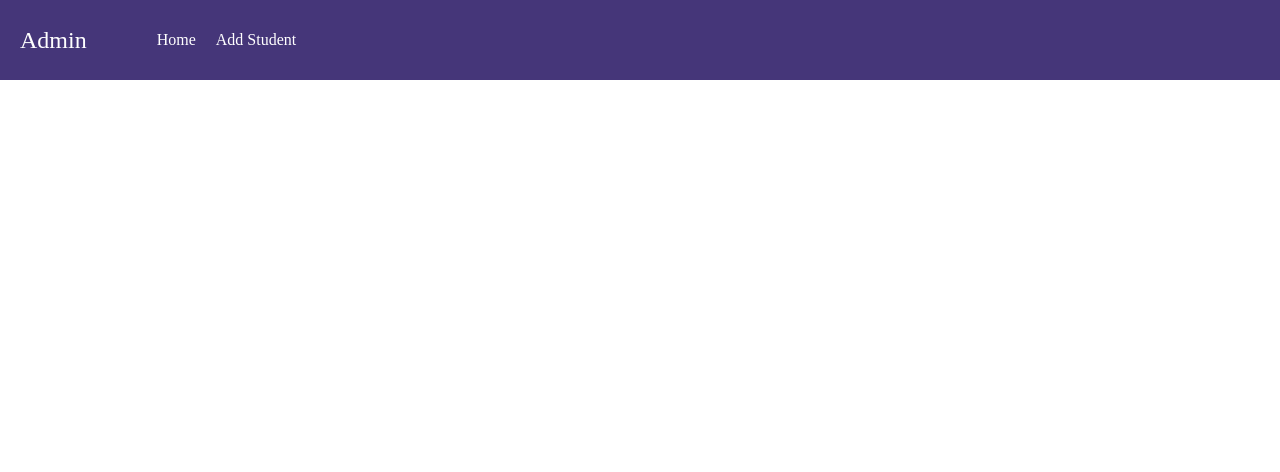
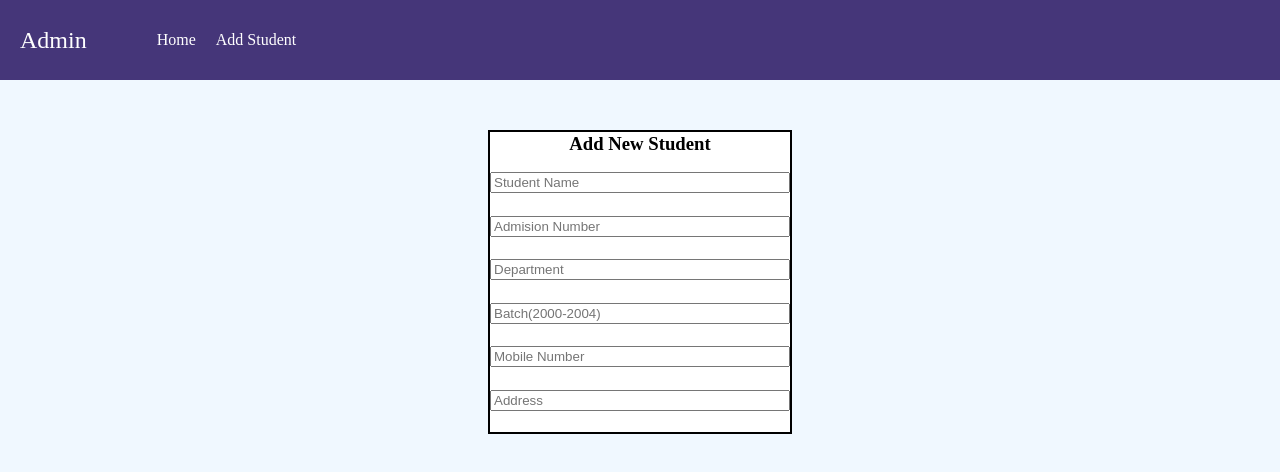
Before and after one commit to phinahas/Student-database-frontend, a React (Create React App) app: page / in a window 1280 px wide. Shown: the top 472 px of the page. Built offline with nearby package versions, Linux system fonts and the light colour scheme.

Commit message:
Form component for adding new student created

```diff
--- a/src/App.js
+++ b/src/App.js
@@ -1,11 +1,15 @@
 
 import './App.css';
 import Navbar from './components/Navbar/Navbar';
+import StudentForm from './components/Add_Student_Form/StudentForm';
+
 
 function App() {
   return (
     <div className="App">
       <Navbar></Navbar>
+      <StudentForm/>
+
     </div>
   );
 }
--- /dev/null
+++ b/src/components/Add_Student_Form/StudentForm.jsx
@@ -0,0 +1,25 @@
+import React from 'react'
+import './studentForm.css'
+
+function StudentForm() {
+    return (
+        <div className="main-div">
+
+            <form action="" className="form">
+
+             <h3 className="heading">Add New Student</h3>
+             <input className="inputField" type="text" placeholder="Student Name" value="" /><br />
+             <input className="inputField" type="text" placeholder="Admision Number" value="" /><br />
+             <input className="inputField" type="text" placeholder="Department" value="" /><br />
+             <input className="inputField" type="text" placeholder="Batch(2000-2004)" value="" /><br />
+             <input className="inputField" type="text" placeholder="Mobile Number" value="" /><br />
+             <input className="inputField" type="text" placeholder="Address" value="" /><br />
+
+
+            </form>
+
+        </div>
+    )
+}
+
+export default StudentForm
--- /dev/null
+++ b/src/components/Add_Student_Form/studentForm.css
@@ -0,0 +1,25 @@
+.main-div{
+    padding-top: 50px;
+    height: 100vh;
+    display: flex;
+    justify-content: center;
+    background-color: aliceblue;
+}
+
+.form{
+
+    width: 300px;
+    height: 300px;
+    background-color: white;
+    border: 2px solid black;
+    display: flex;
+    flex-direction: column;
+    justify-content: space-around;
+
+
+}
+
+.heading{
+    align-self: center;
+    padding-bottom: 15px;
+}
```
